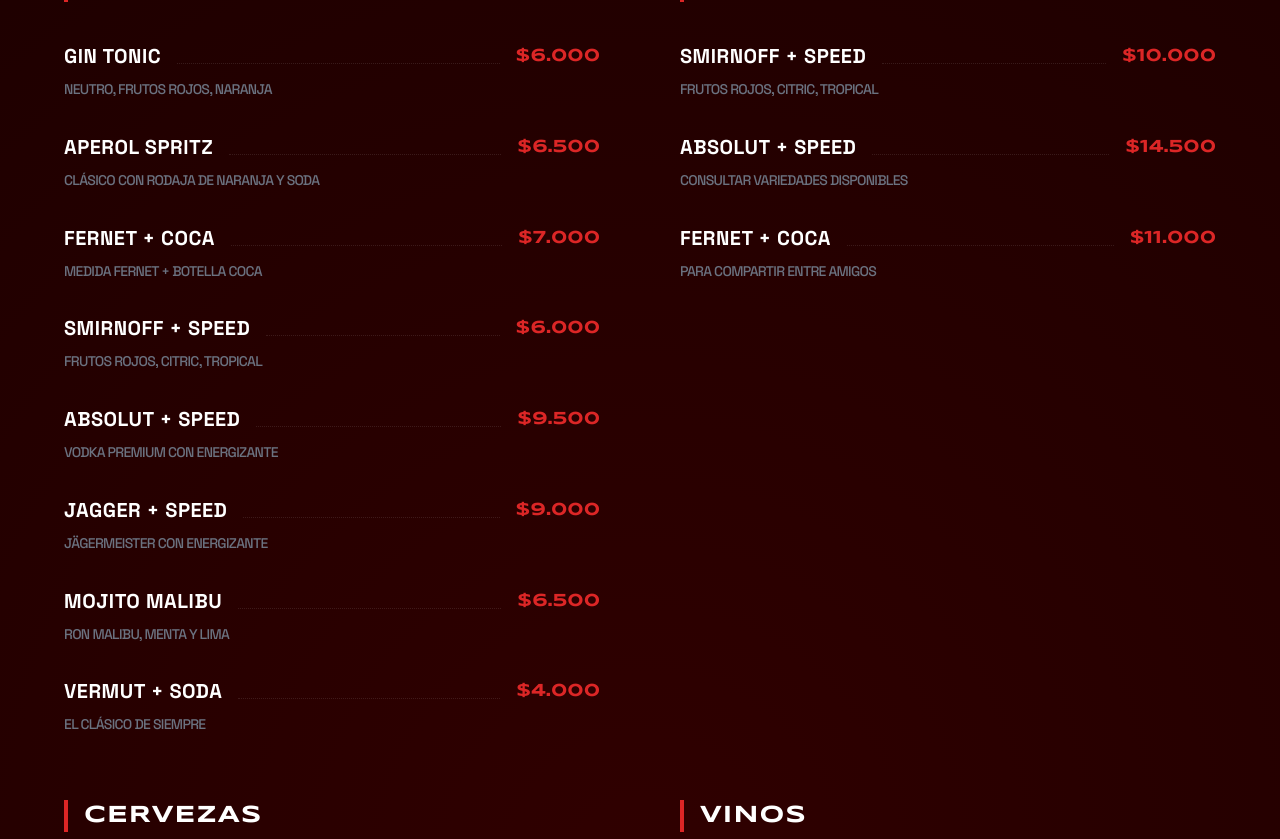
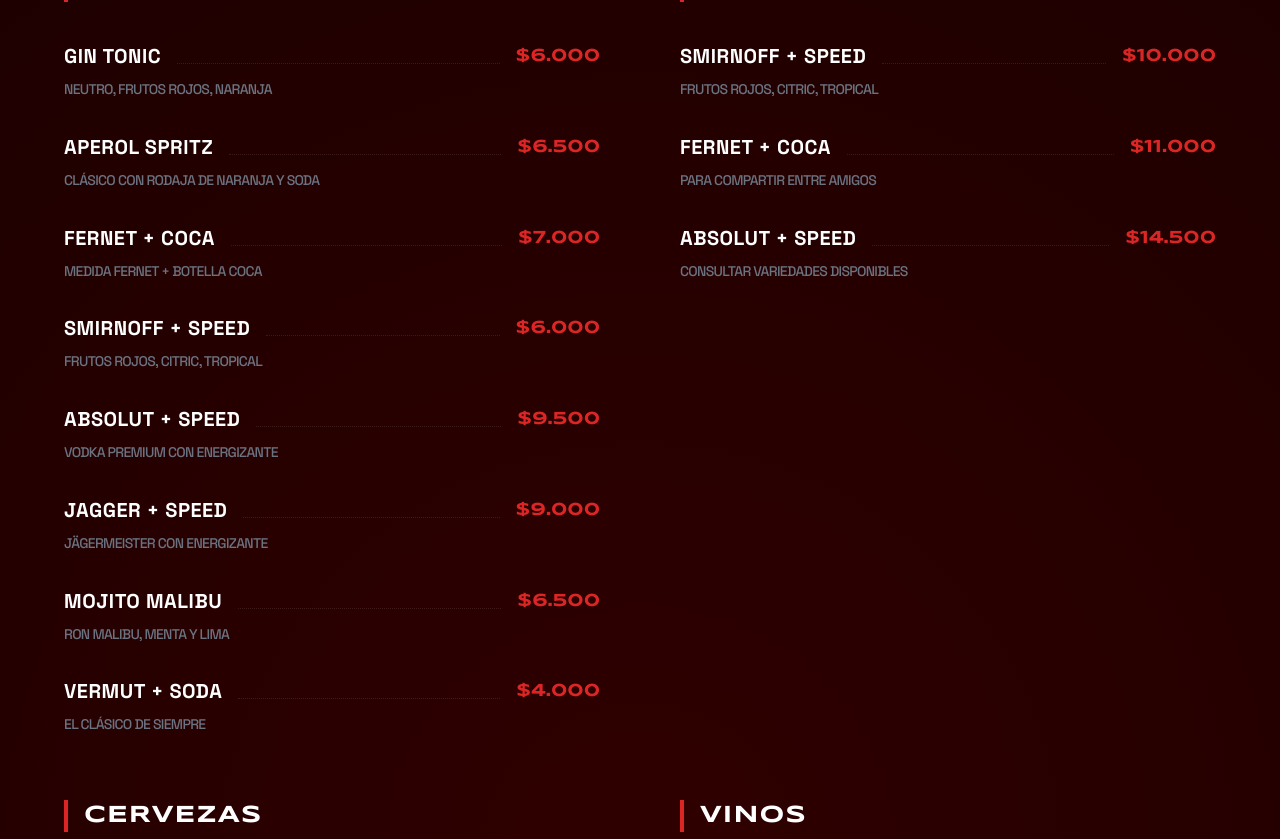
Before and after one commit to jubertorello/eter-bar, a React (Vite) app: page / in a window 1280 px wide. Shown: the part 1760-2599 px from the top of the page. Built offline with nearby package versions, Linux system fonts and the light colour scheme.

Commit message:
ajuste jarras

```diff
--- a/constants.ts
+++ b/constants.ts
@@ -1,14 +1,9 @@
 
 import { DrinkItem, OpeningHour, Promo } from './types';
 
-/**
- * CONFIGURACIÓN DEL MENÚ
- * Puedes editar los precios y nombres aquí.
- * El formato de precio es libre (ej: "$6.000" o "6K").
- */
 export const MENU_ITEMS: DrinkItem[] = [
   // COPAS/VASOS
-  { id: 'cv1', name: 'Gin tonic', description: 'Neutro, Frutos Rojos, Naranja', price: '$6.000', category: 'COPAS/VASOS' },
+  { id: 'cv1', name: 'Gin Tonic', description: 'Neutro, Frutos Rojos, Naranja', price: '$6.000', category: 'COPAS/VASOS' },
   { id: 'cv2', name: 'Aperol Spritz', description: 'Clásico con rodaja de naranja y soda', price: '$6.500', category: 'COPAS/VASOS' },
   { id: 'cv3', name: 'Fernet + Coca', description: 'Medida Fernet + Botella coca', price: '$7.000', category: 'COPAS/VASOS' },
   { id: 'cv4', name: 'Smirnoff + Speed', description: 'Frutos Rojos, Citric, Tropical', price: '$6.000', category: 'COPAS/VASOS' },
@@ -18,9 +13,10 @@
   { id: 'cv8', name: 'Vermut + Soda', description: 'El clásico de siempre', price: '$4.000', category: 'COPAS/VASOS' },
 
   // JARRAS
-  { id: 'j1', name: 'smirnoff + speed', description: 'Frutos rojos, citric, tropical', price: '$10.000', category: 'JARRAS' },
-  { id: 'j2', name: 'Absolut + Speed', description: 'Consultar variedades disponibles', price: '$14.500', category: 'JARRAS' },
-  { id: 'j3', name: 'Fernet + Coca', description: 'Para compartir entre amigos', price: '$11.000', category: 'JARRAS' },
+  { id: 'j1', name: 'Smirnoff + speed', description: 'Frutos rojos, citric, tropical', price: '$10.000', category: 'JARRAS' },
+  { id: 'j2', name: 'Fernet + Coca', description: 'Para compartir entre amigos', price: '$11.000', category: 'JARRAS' },
+  { id: 'j3', name: 'Absolut + Speed', description: 'Consultar variedades disponibles', price: '$14.500', category: 'JARRAS' },
+
 
   // CERVEZAS
   { id: 'c1', name: 'Corona 330cc', description: 'Cerveza rubia suave premium', price: '$6.500', category: 'CERVEZAS' },
```
